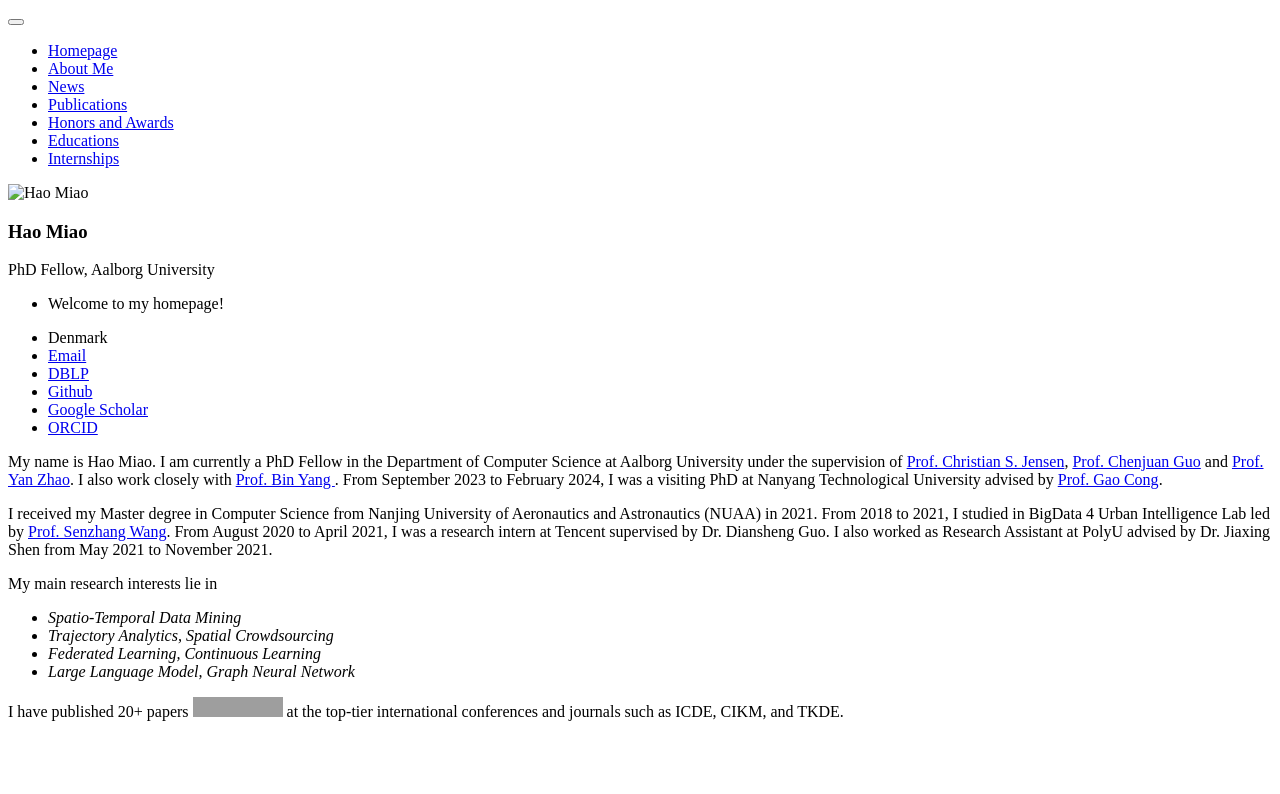
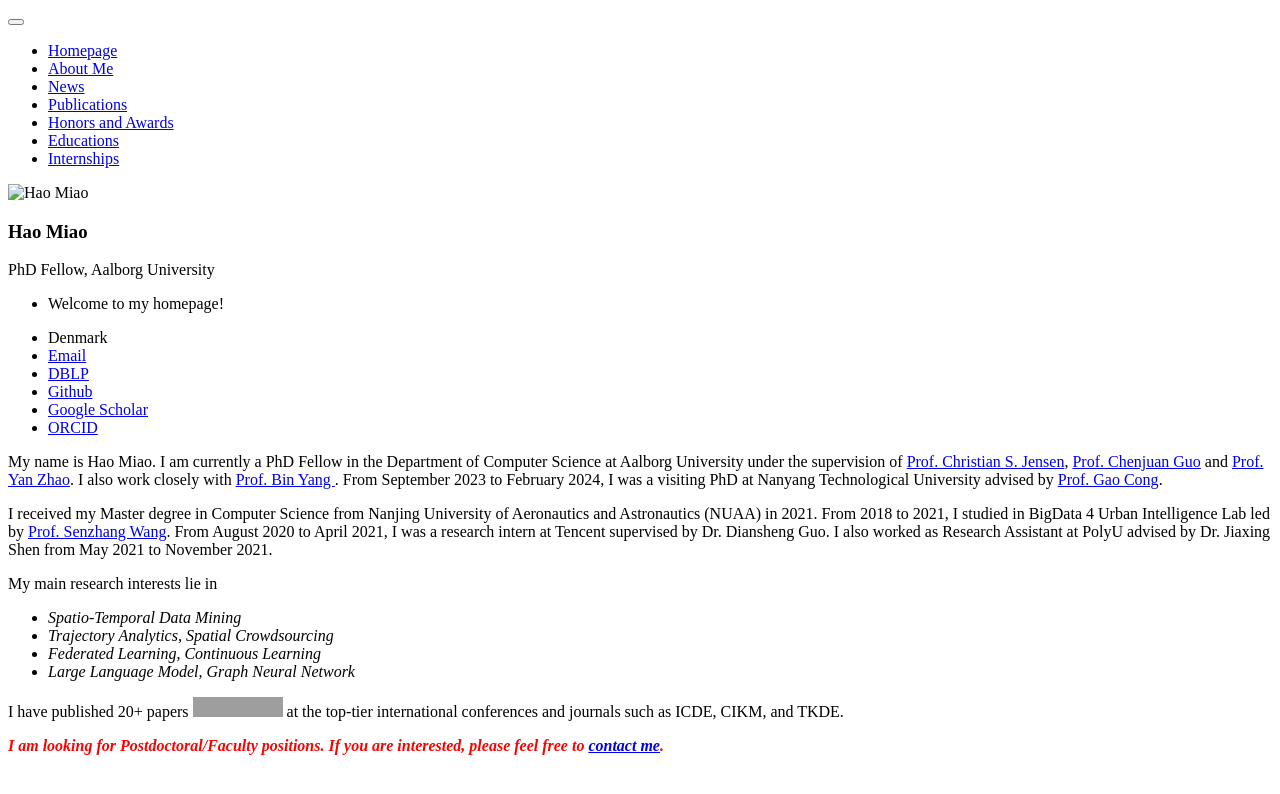
Before and after one commit to MiaoHaoSunny/MiaoHaoSunny.github.io, a Jekyll site: the page built from _pages/includes/intro.md, in a window 1280 px wide. Shown: the top 794 px of the page. Built offline with Jekyll 4.4.1, drawn with Linux system fonts in a browser that asks for light colours; our own code applies the rules of GitHub Pages for plain Markdown files; grey boxes are pictures that could not be loaded.

Commit message:
Update intro.md

```diff
--- a/_pages/includes/intro.md
+++ b/_pages/includes/intro.md
@@ -9,3 +9,5 @@
 - _Large Language Model, Graph Neural Network_
 
 I have published 20+ papers <a href='https://scholar.google.com/citations?user=eRouT0MAAAAJ'><img src="https://img.shields.io/endpoint?logo=Google%20Scholar&url=https%3A%2F%2Fcdn.jsdelivr.net%2Fgh%2FRayeRen%2Fmiaohaosunny.github.io@google-scholar-stats%2Fgs_data_shieldsio.json&labelColor=f6f6f6&color=9cf&style=flat&label=citations"></a> at the top-tier international conferences and journals such as ICDE, CIKM, and TKDE.
+
+_<b><font color="red">I am looking for Postdoctoral/Faculty positions. If you are interested, please feel free to <a href="mailto:haom@cs.aau.dk">contact me</a>.</font></b>_
```
